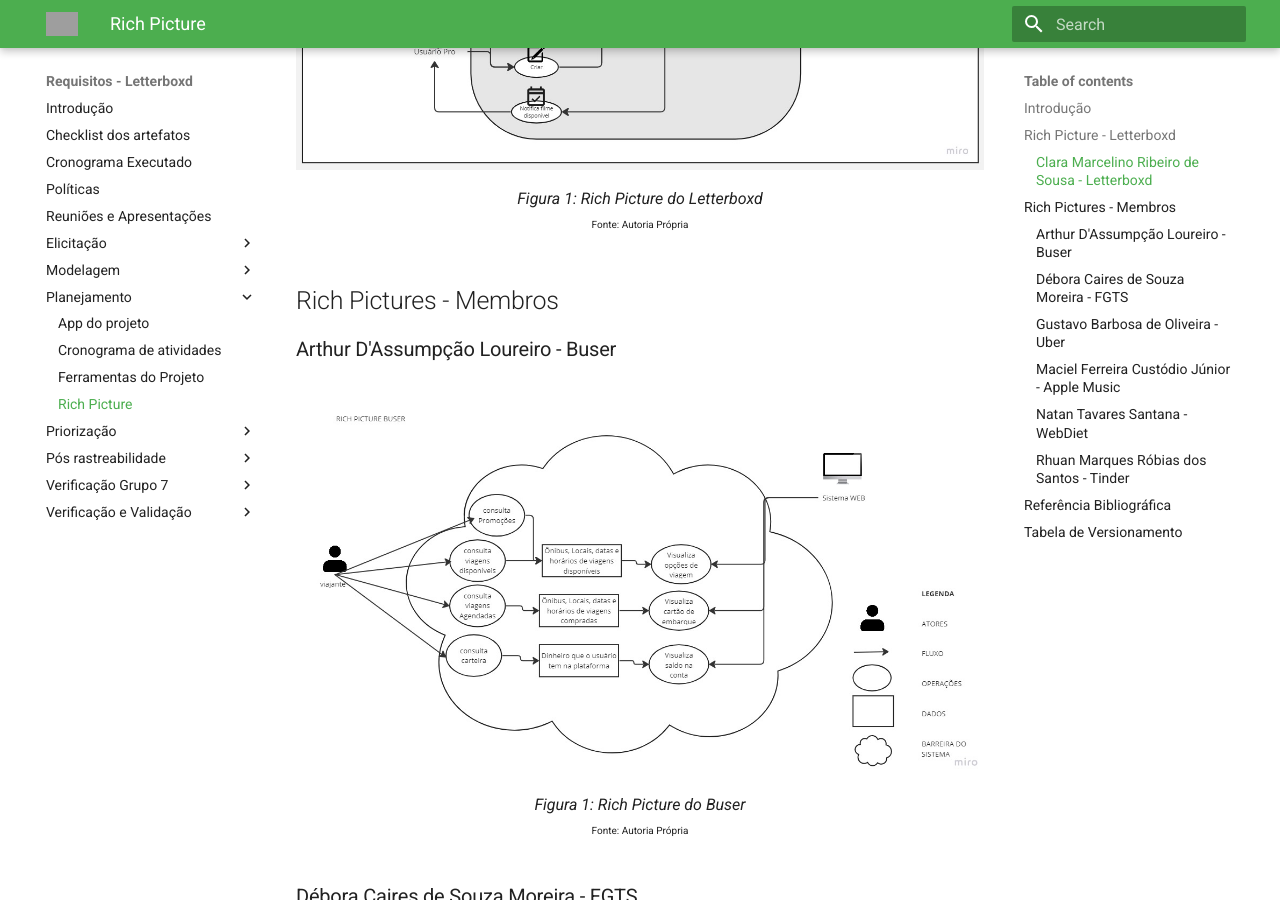
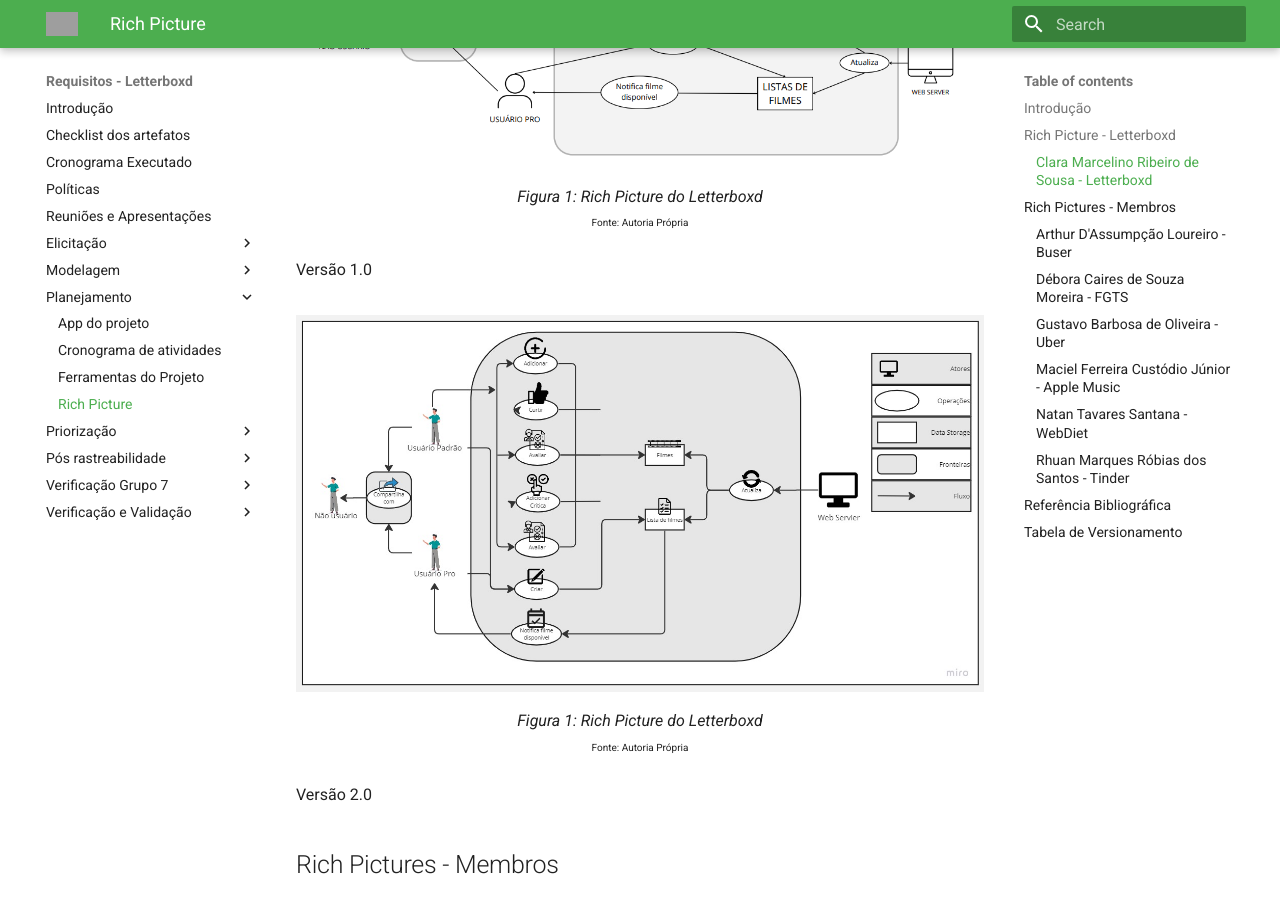
Before and after one commit to Requisitos-de-Software/2023.1-Letterboxd, an MkDocs documentation site: the page built from docs/Planejamento/richPicture.md, in a window 1280 px wide and 900 px high, scrolled down 719 px. Built offline with MkDocs 1.6.1 and Material for MkDocs 9.7.7, drawn with Linux system fonts in a browser that asks for light colours; grey boxes are pictures that could not be loaded.

Commit message:
Update richPicture.md

```diff
--- a/docs/Planejamento/richPicture.md
+++ b/docs/Planejamento/richPicture.md
@@ -10,12 +10,22 @@
 
 ### Clara Marcelino Ribeiro de Sousa - Letterboxd
 
+
+<figure markdown>
+  ![RichPictureClara](../assets/RichPicture_Clara.png){width: 90vw}
+  <figcaption>Figura 1: Rich Picture do Letterboxd</figcaption>
+  <p style="margin-top: -10px; font-size: 10px">Fonte: Autoria Própria</p>
+</figure>
+
+Versão 1.0
+
 <figure markdown>
   ![RichPictureClara](../assets/RichPicture_CorrecaoClara.jpg){width: 90vw}
   <figcaption>Figura 1: Rich Picture do Letterboxd</figcaption>
   <p style="margin-top: -10px; font-size: 10px">Fonte: Autoria Própria</p>
 </figure>
 
+Versão 2.0
 
 
 
```
Also changed, not shown: other parts of docs/Planejamento/richPicture.md (+1 -1 lines).
